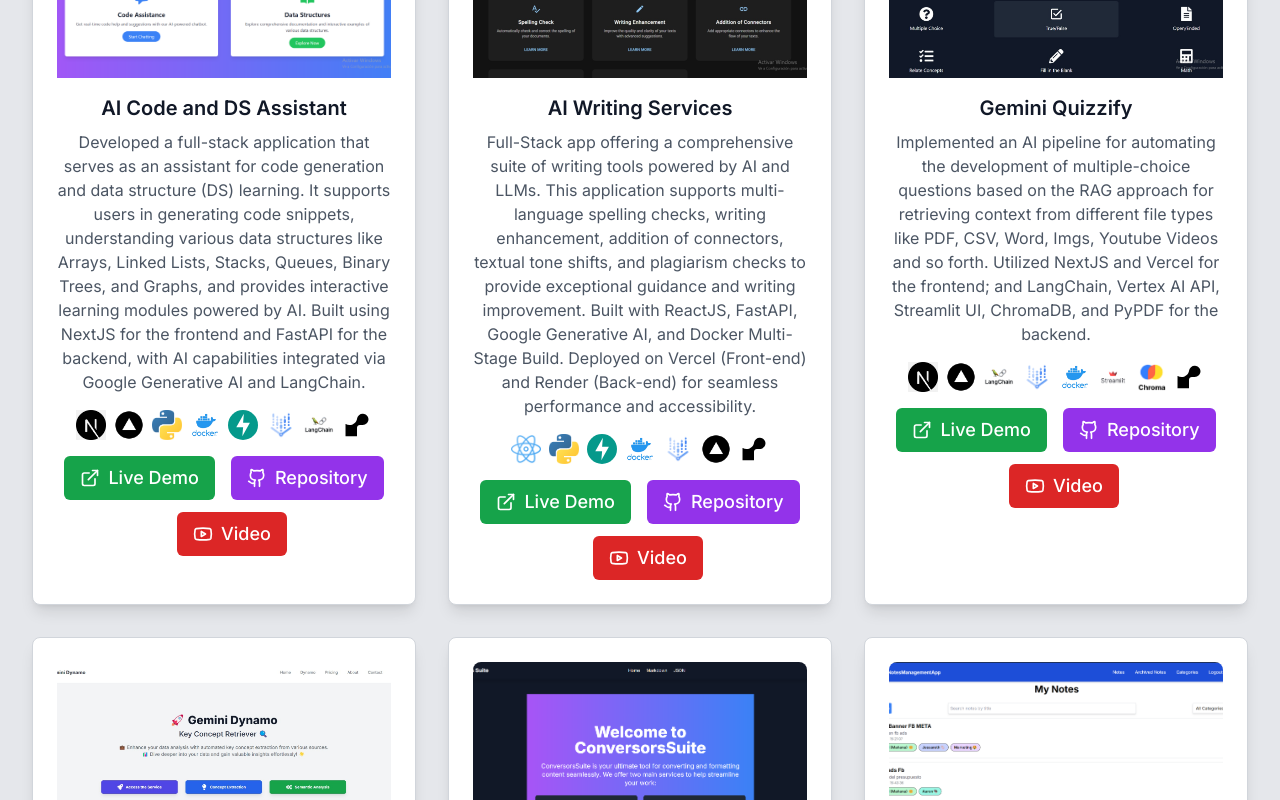
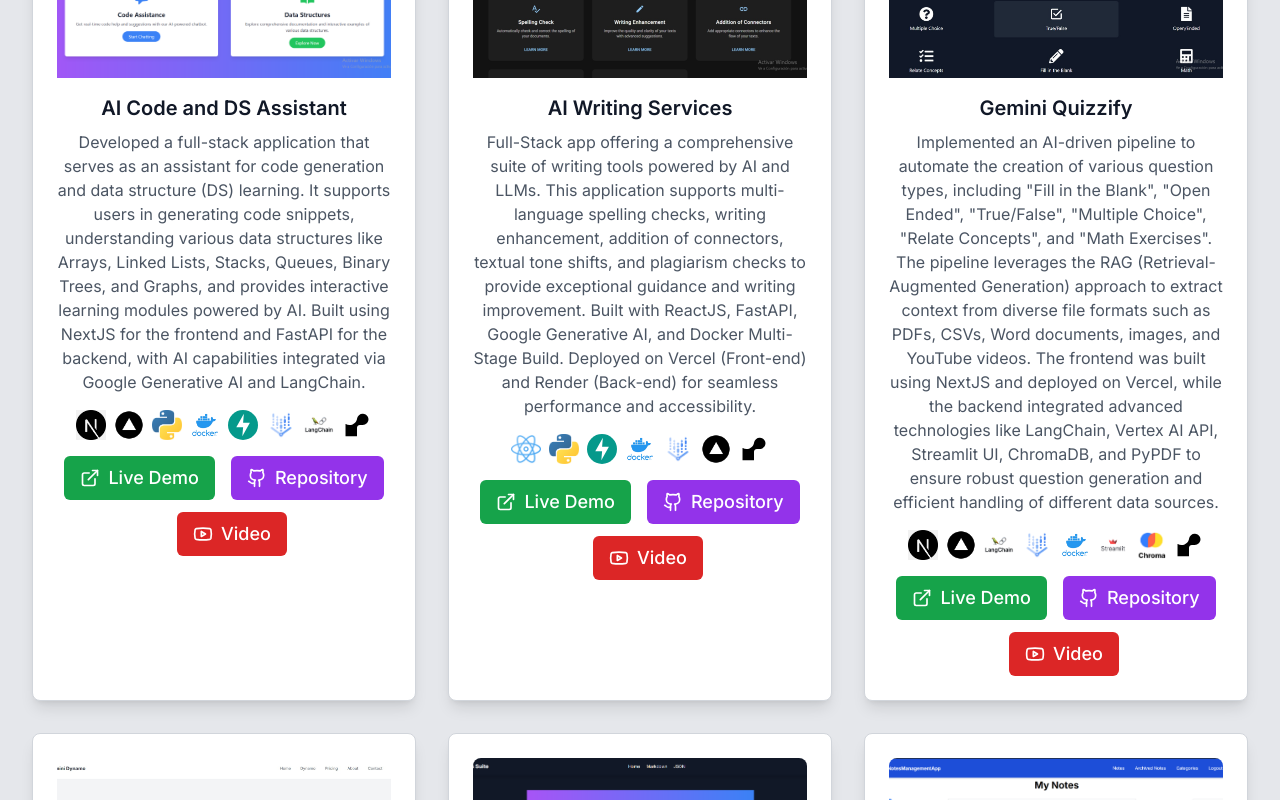
Before and after one commit to AaronSosaRamos/PortfolioWebsite, a Next.js app: page / in a window 1280 px wide. Shown: the part 2900-3700 px from the top of the page. Built offline with nearby package versions, Linux system fonts and the light colour scheme.

Commit message:
new project desc. for quizzify

```diff
--- a/components/Projects.tsx
+++ b/components/Projects.tsx
@@ -26,7 +26,7 @@
     },
     {
       title: 'Gemini Quizzify',
-      description: 'Implemented an AI pipeline for automating the development of multiple-choice questions based on the RAG approach for retrieving context from different file types like PDF, CSV, Word, Imgs, Youtube Videos and so forth. Utilized NextJS and Vercel for the frontend; and LangChain, Vertex AI API, Streamlit UI, ChromaDB, and PyPDF for the backend.',
+      description: 'Implemented an AI-driven pipeline to automate the creation of various question types, including "Fill in the Blank", "Open Ended", "True/False", "Multiple Choice", "Relate Concepts", and "Math Exercises". The pipeline leverages the RAG (Retrieval-Augmented Generation) approach to extract context from diverse file formats such as PDFs, CSVs, Word documents, images, and YouTube videos. The frontend was built using NextJS and deployed on Vercel, while the backend integrated advanced technologies like LangChain, Vertex AI API, Streamlit UI, ChromaDB, and PyPDF to ensure robust question generation and efficient handling of different data sources.',
       image: '/ai-gemini-quizzify.jpeg',
       repoLink: 'https://github.com/AaronSosaRamos/gemini-quizzify-frontend',
       liveDemoLink: "https://gemini-quizzify-frontend.vercel.app/",
```
